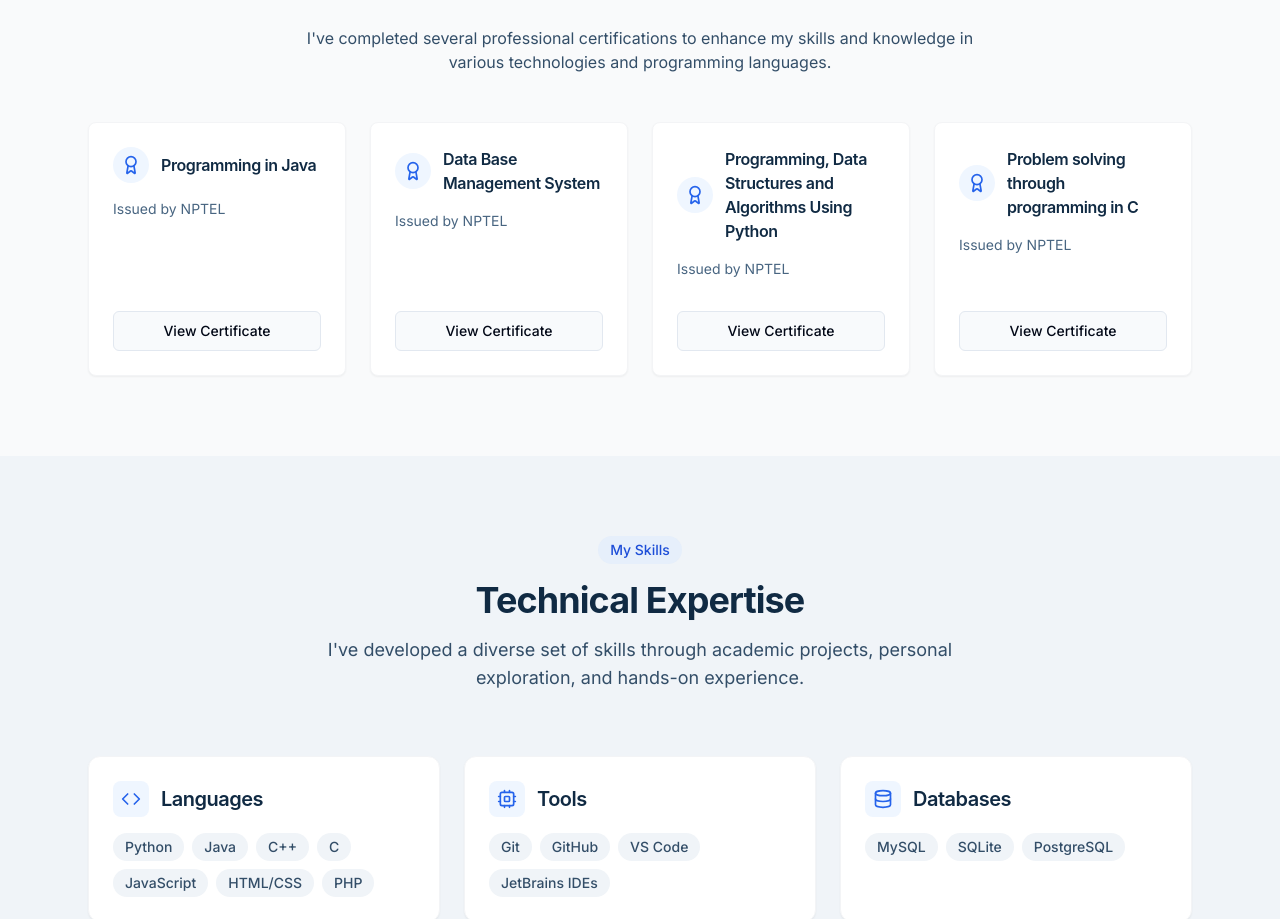
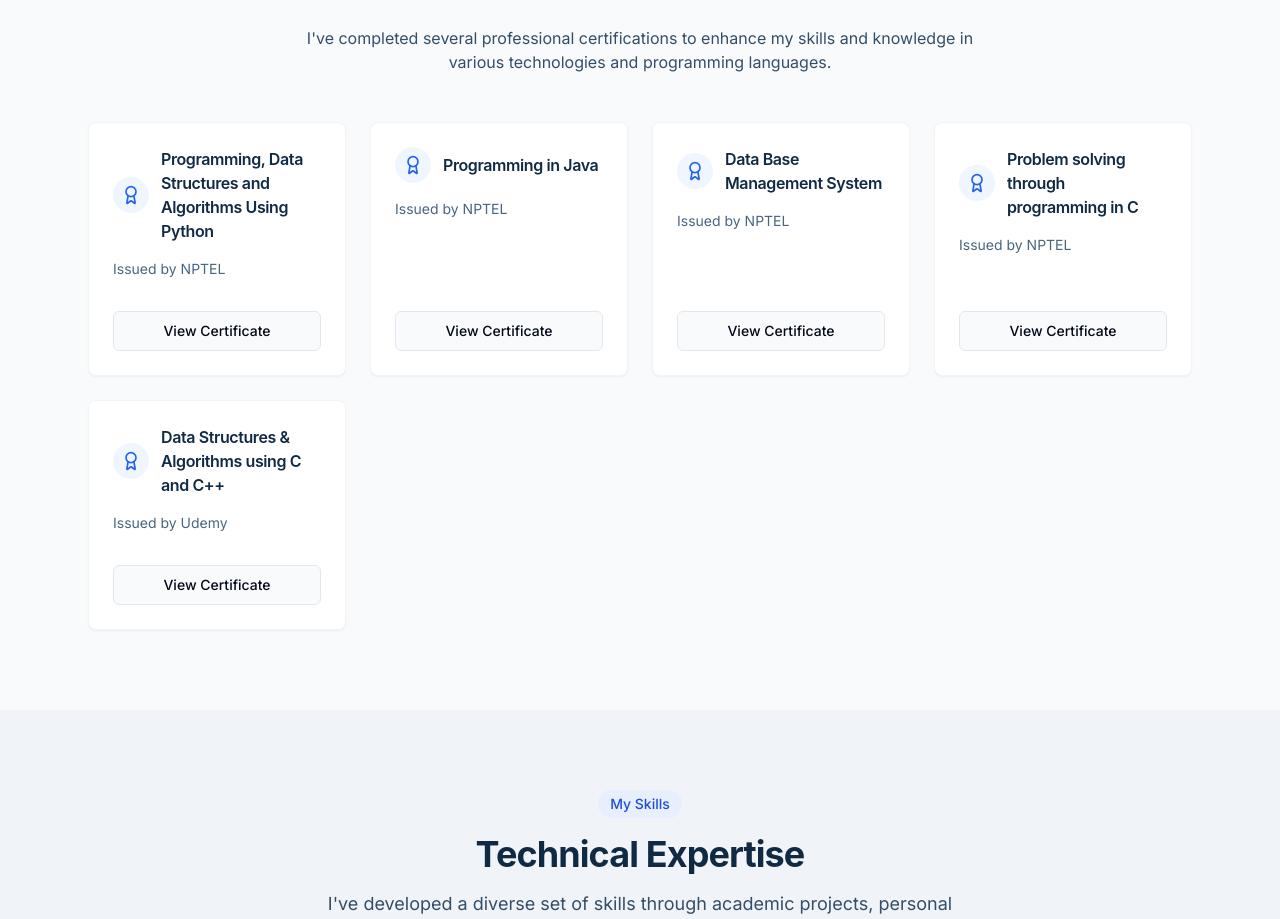
Before and after one commit to naveeenkm/compact-portfolio-works, a React (Vite) app: page / in a window 1280 px wide. Shown: the part 1800-2719 px from the top of the page. Built offline with nearby package versions, Linux system fonts and the light colour scheme.

Commit message:
Update Certifications.tsx

```diff
--- a/src/components/Certifications.tsx
+++ b/src/components/Certifications.tsx
@@ -4,26 +4,32 @@ import { Button } from '@/components/ui/button';
 
 const Certifications = () => {
   const certifications = [
+     {
+      title: "Programming, Data Structures and Algorithms Using Python",
+      issuer: "NPTEL",
+      link: "https://nptel.ac.in/noc/E_Certificate/NPTEL23CS95S3467042910067625"
+    },
     {
       title: "Programming in Java",
       issuer: "NPTEL",
-      link: "#"
+      link: "https://archive.nptel.ac.in/noc/Ecertificate/?q=NPTEL23CS49S5342007804158156"
     },
     {
       title: "Data Base Management System",
       issuer: "NPTEL",
-      link: "#"
+      link: "https://archive.nptel.ac.in/noc/Ecertificate/?q=NPTEL24CS21S54690004630097696"
     },
-    {
-      title: "Programming, Data Structures and Algorithms Using Python",
-      issuer: "NPTEL",
-      link: "#"
-    },
+
     {
       title: "Problem solving through programming in C",
       issuer: "NPTEL",
-      link: "#"
-    }
+      link: "https://archive.nptel.ac.in/noc/Ecertificate/?q=NPTEL23CS53S3342007204158156"
+    },
+    {
+      title: "Data Structures & Algorithms using C and C++",
+      issuer: "Udemy",
+      link: "https://www.udemy.com/certificate/UC-be4777af-3f56-4dda-ad7d-5f12d4db2ef9/"
+    },
   ];
 
   return (
```
